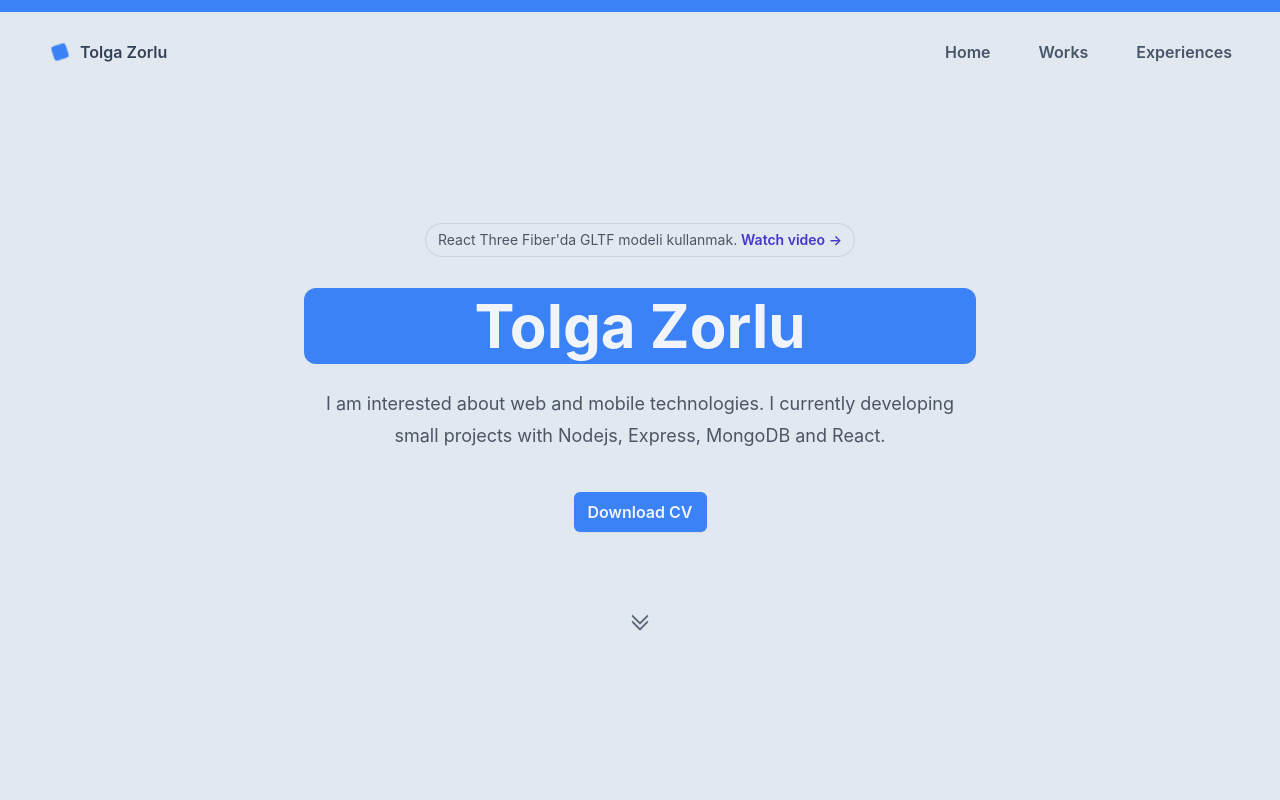
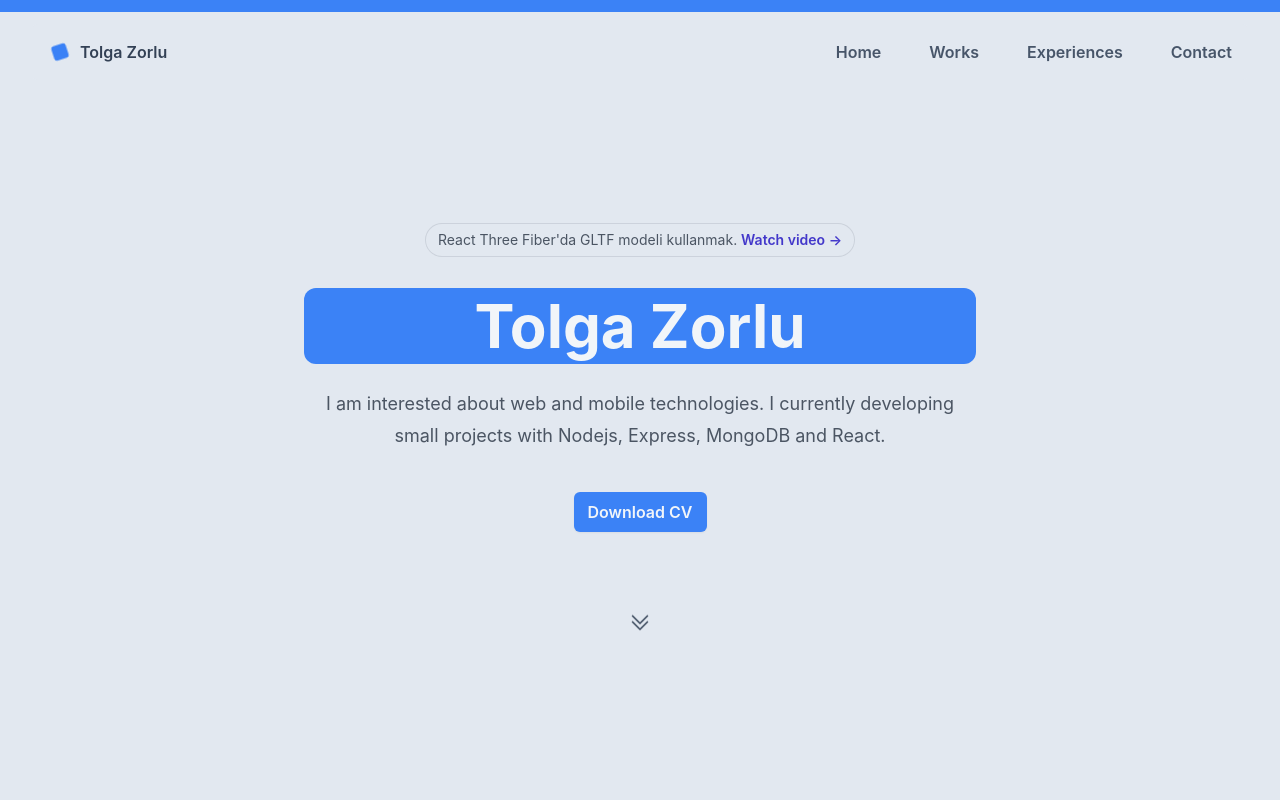
Before and after one commit to tolgazorlu/tolgdev, a React (Vite) app: page / in a window 1280 px wide. Shown: the top 800 px of the page. Built offline with nearby package versions, Linux system fonts and the light colour scheme.

Commit message:
contact added on navbar

```diff
--- a/src/components/Navbar.jsx
+++ b/src/components/Navbar.jsx
@@ -6,6 +6,7 @@ const navigation = [
   { name: "Home", href: "#home"},
   { name: "Works", href: "#works"},
   { name: "Experiences", href: "#experiences"},
+  { name: "Contact", href: "#contact"},
 ];
 
 export default function Navbar() {
```
